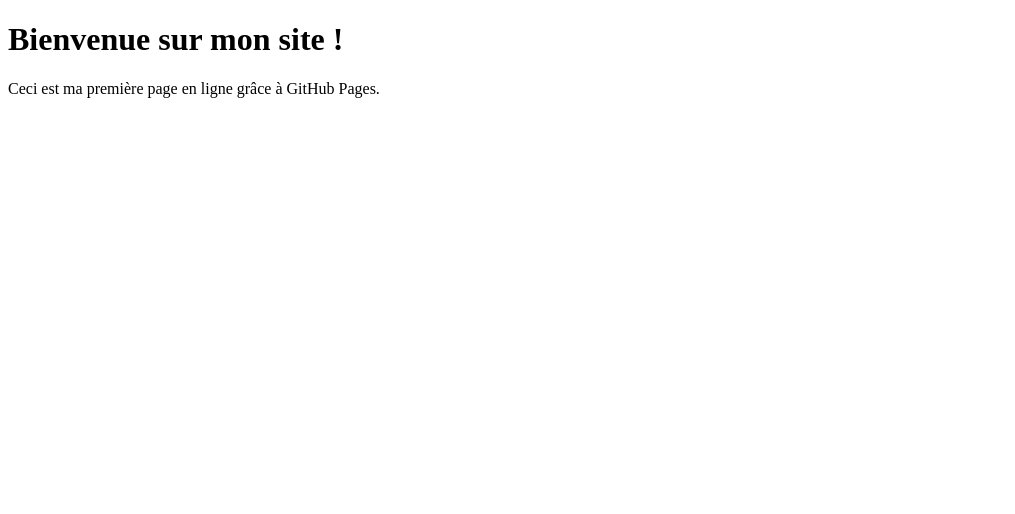
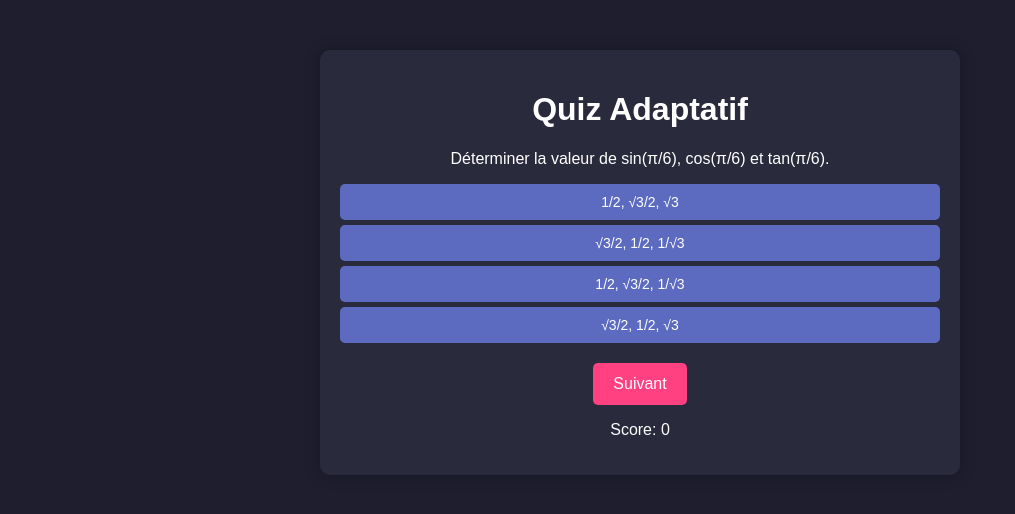
Before and after one commit to HanaMechentel/quizz, a plain HTML site: page index.html in a window 1280 px wide. Shown: the whole page, without its empty margins (0-1015 px from the left). Drawn offline with Linux system fonts and the light colour scheme.

Commit message:
un petit debut du quiz

```diff
--- a/index.html
+++ b/index.html
@@ -3,10 +3,129 @@
 <head>
     <meta charset="UTF-8">
     <meta name="viewport" content="width=device-width, initial-scale=1.0">
-    <title>Mon site</title>
+    <title>Quiz Adaptatif</title>
+    <link rel="stylesheet" href="style.css">
+    <script defer src="script.js"></script>
 </head>
 <body>
-    <h1>Bienvenue sur mon site !</h1>
-    <p>Ceci est ma première page en ligne grâce à GitHub Pages.</p>
+    <div class="container">
+        <h1>Quiz Adaptatif</h1>
+        <div id="quiz-container">
+            <p id="question"></p>
+            <div id="options"></div>
+        </div>
+        <button id="next-btn" onclick="nextQuestion()" disabled>Suivant</button>
+        <p id="score">Score: 0</p>
+    </div>
+
+    <style>
+        body {
+            font-family: 'Arial', sans-serif;
+            text-align: center;
+            background-color: #1e1e2f;
+            color: #ffffff;
+        }
+        .container {
+            max-width: 600px;
+            margin: 50px auto;
+            background: #2a2a3d;
+            padding: 20px;
+            box-shadow: 0px 0px 15px rgba(0, 0, 0, 0.3);
+            border-radius: 10px;
+        }
+        button {
+            background-color: #ff4081;
+            color: white;
+            border: none;
+            padding: 12px 20px;
+            cursor: pointer;
+            margin-top: 15px;
+            border-radius: 5px;
+            font-size: 16px;
+        }
+        button:hover {
+            background-color: #e91e63;
+        }
+        #options button {
+            display: block;
+            width: 100%;
+            margin: 5px 0;
+            padding: 10px;
+            background-color: #5c6bc0;
+            border: none;
+            border-radius: 5px;
+            font-size: 14px;
+            color: white;
+        }
+        #options button:hover {
+            background-color: #3949ab;
+        }
+        .correct {
+            background-color: #4CAF50 !important;
+        }
+        .incorrect {
+            background-color: #F44336 !important;
+        }
+        .disabled {
+            pointer-events: none;
+            opacity: 0.6;
+        }
+    </style>
+
+    <script>
+        const questions = [
+            { question: "Convertir 63° en radians.", options: ["7π/20", "π/4", "π/6", "π/3"], answer: "7π/20", difficulty: 1 },
+            { question: "Déterminer la valeur de sin(π/6), cos(π/6) et tan(π/6).", options: ["1/2, √3/2, √3", "√3/2, 1/2, 1/√3", "1/2, √3/2, 1/√3", "√3/2, 1/2, √3"], answer: "1/2, √3/2, 1/√3", difficulty: 1 },
+            { question: "Quelle est la longueur de l’arc sous-tendu par un angle de 22° dans un cercle de rayon 10 ?", options: ["11π/9", "5π/4", "π/3", "7π/6"], answer: "11π/9", difficulty: 2 },
+            { question: "Résoudre cos(2x - π/4) = -1/2.", options: ["π/6", "π/3", "π/4", "π/2"], answer: "π/6", difficulty: 2 },
+            { question: "Trouver x : 2 sin²(3x) = sin(3x) + 1.", options: ["π/6", "π/4", "π/3", "π/2"], answer: "π/6", difficulty: 3 },
+            { question: "Trouver les zéros de f(x) = tan(x) - tan(2x) dans [0, 2π].", options: ["0, π", "π/4, 3π/4", "π/3, 2π/3", "π/6, 5π/6"], answer: "0, π", difficulty: 3 }
+        ];
+
+        let score = 0;
+        let usedQuestions = [];
+        let currentQuestion = null;
+        let answered = false;
+
+        function loadQuestion() {
+            document.getElementById("next-btn").disabled = true;
+            answered = false;
+            const availableQuestions = questions.filter(q => !usedQuestions.includes(q));
+            if (availableQuestions.length === 0) {
+                usedQuestions = [];
+            }
+            currentQuestion = availableQuestions[Math.floor(Math.random() * availableQuestions.length)];
+            usedQuestions.push(currentQuestion);
+            document.getElementById("question").textContent = currentQuestion.question;
+            const optionsDiv = document.getElementById("options");
+            optionsDiv.innerHTML = "";
+            currentQuestion.options.forEach(option => {
+                const btn = document.createElement("button");
+                btn.textContent = option;
+                btn.onclick = () => checkAnswer(btn, option, currentQuestion.answer);
+                optionsDiv.appendChild(btn);
+            });
+        }
+
+        function checkAnswer(button, selected, correct) {
+            if (answered) return;
+            answered = true;
+            document.getElementById("next-btn").disabled = false;
+            if (selected === correct) {
+                button.classList.add("correct");
+                score++;
+            } else {
+                button.classList.add("incorrect");
+            }
+            document.getElementById("score").textContent = `Score: ${score}`;
+            document.querySelectorAll("#options button").forEach(btn => btn.classList.add("disabled"));
+        }
+
+        function nextQuestion() {
+            loadQuestion();
+        }
+
+        window.onload = loadQuestion;
+    </script>
 </body>
 </html>
```
